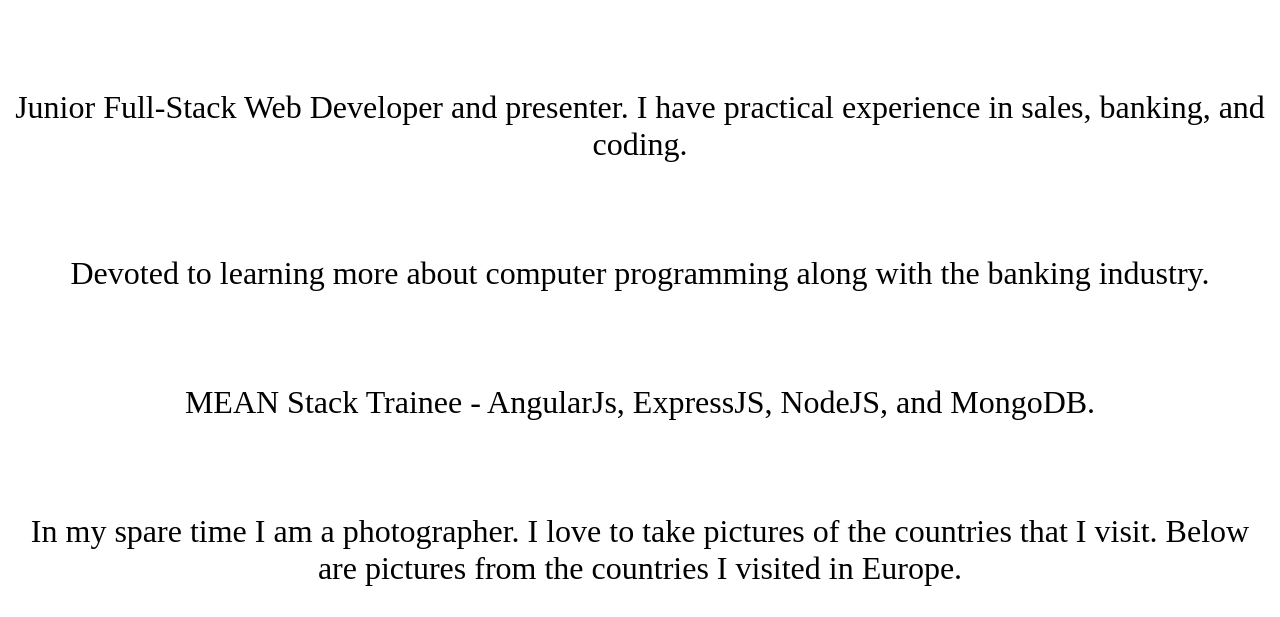
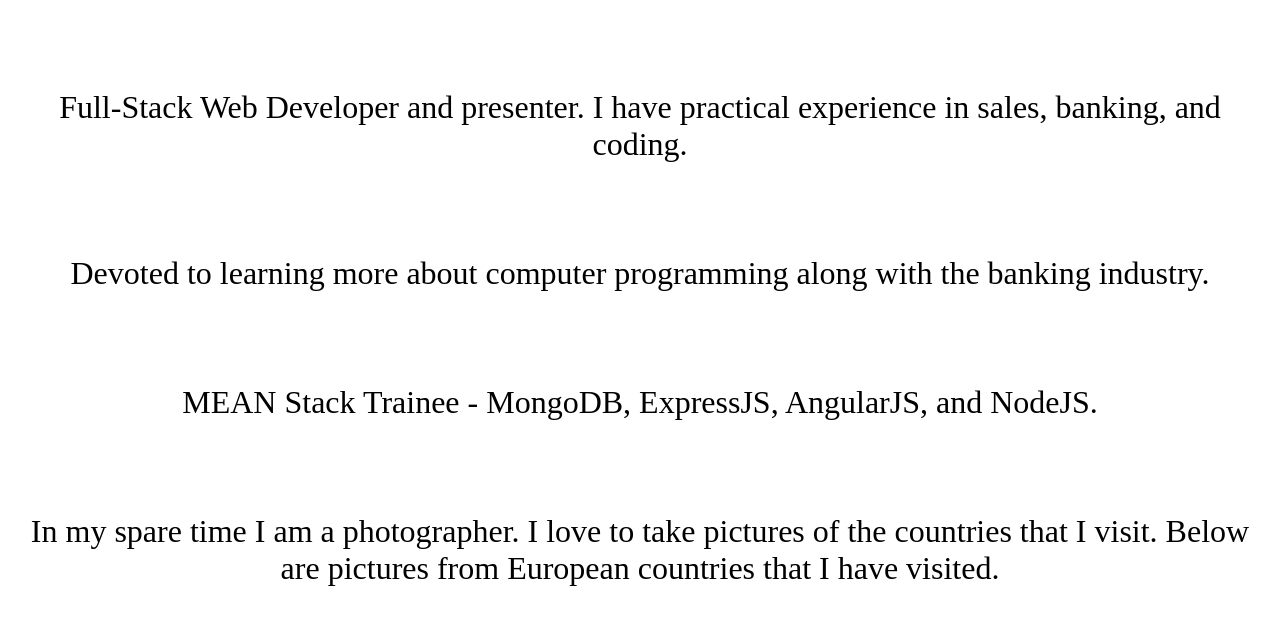
Before and after one commit to RyanCarlsonNola/Covalence-Coding-Bootcamp-Final-Project, a website: page client/views/Ryan/ryan.html in a window 1280 px wide. Shown: the part 278-895 px from the top of the page. Drawn offline with Linux system fonts and the light colour scheme; files whose address does not match are found by name.

Commit message:
FInished project - just need to add password

```diff
--- a/client/views/Ryan/ryan.html
+++ b/client/views/Ryan/ryan.html
@@ -36,11 +36,11 @@
         <div class="container" style="background-color: white" id="ry_transparency">
             <div class="row">
                 <div class="col-md-6">
-                    <p style="text-align: center; font-size: 2.00em; padding-top: 60px ">Junior Full-Stack Web Developer and presenter. I have practical experience in sales, banking, and coding.</p>
+                    <p style="text-align: center; font-size: 2.00em; padding-top: 60px ">Full-Stack Web Developer and presenter. I have practical experience in sales, banking, and coding.</p>
                     <p style="text-align: center; font-size: 2.00em; padding-top: 60px ">Devoted to learning more about computer programming along with the banking industry.</p>
-                    <p style="text-align: center; font-size: 2.00em; padding-top: 60px">MEAN Stack Trainee - AngularJs, ExpressJS, NodeJS, and MongoDB.</p>
+                    <p style="text-align: center; font-size: 2.00em; padding-top: 60px">MEAN Stack Trainee - MongoDB, ExpressJS, AngularJS, and NodeJS.</p>
                     <p style="text-align: center; font-size: 2.00em; padding-top: 60px">In my spare time I am a photographer. I love to take pictures of the countries that I visit. Below are
-                        pictures from the countries I visited in Europe.</p>
+                        pictures from European countries that I have visited.</p>
                 </div>
                 <div class="col-md-6">
                     <img src="images/linkedinpicture.jpg" style="padding-top: 30px" class="pull-right img-responsive center-block ry_picture-radius"
@@ -50,7 +50,7 @@
         </div>
 
 
-        <h2 style="text-align:center; padding-top: 60px" id="Photography">Photography</h2>
+        <h2 style="text-align:center; padding-top: 60px; color: white" id="Photography">Photography</h2>
         <div class="container" style="background-color: white" id="ry_transparency">
             <div class="row">
                 <div class="col-md-4">
@@ -98,7 +98,7 @@
                 </div>
             </div>
         </div>
-        <h2 style="text-align:center; padding-top: 80px; padding-right: 50px" id="Contact">Contact</h2>
+        <h2 style="text-align:center; padding-top: 80px; padding-right: 50px; color: white" id="Contact">Contact</h2>
         <div class="container" style="background-color: white" id="ry_transparency">
             <div class="row">
                 <div class="col-md-4">
```
